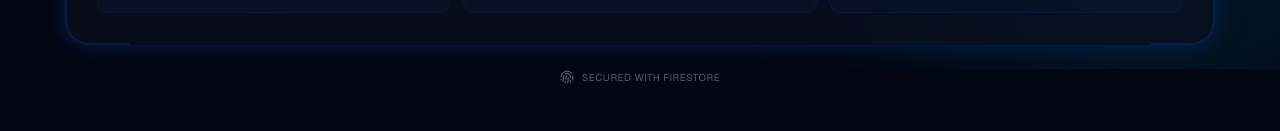
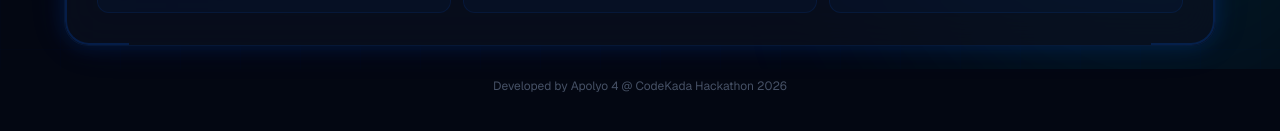
Before and after one commit to lindtseyyy/apolyo4-g-catch, a Next.js app in the folder frontend/g-catch/: page / in a window 1280 px wide. Shown: the part 731-862 px from the top of the page. Built offline with nearby package versions, Linux system fonts and the light colour scheme; no server answers; sample sign-in values are in the browser's storage.

Commit message:
feat: add footer with developer information to HomeContent component

```diff
--- a/frontend/g-catch/app/page.jsx
+++ b/frontend/g-catch/app/page.jsx
@@ -303,13 +303,11 @@ function HomeContent() {
           </AnimatePresence>
         </div>
 
-        <div className="flex items-center justify-center gap-6 mt-6">
-          <div className="flex items-center gap-2 text-[#8899b8]/60">
-            <Fingerprint className="w-3.5 h-3.5" />
-            <span className="text-[10px] uppercase tracking-wider">Secured with Firestore</span>
-          </div>
-        </div>
       </motion.div>
+
+      <footer className="mt-8 text-center">
+        <p className="text-xs text-[#8899b8]/50">Developed by Apolyo 4 @ CodeKada Hackathon 2026</p>
+      </footer>
 
       <AnimatePresence>
         <ConfirmModal
```
